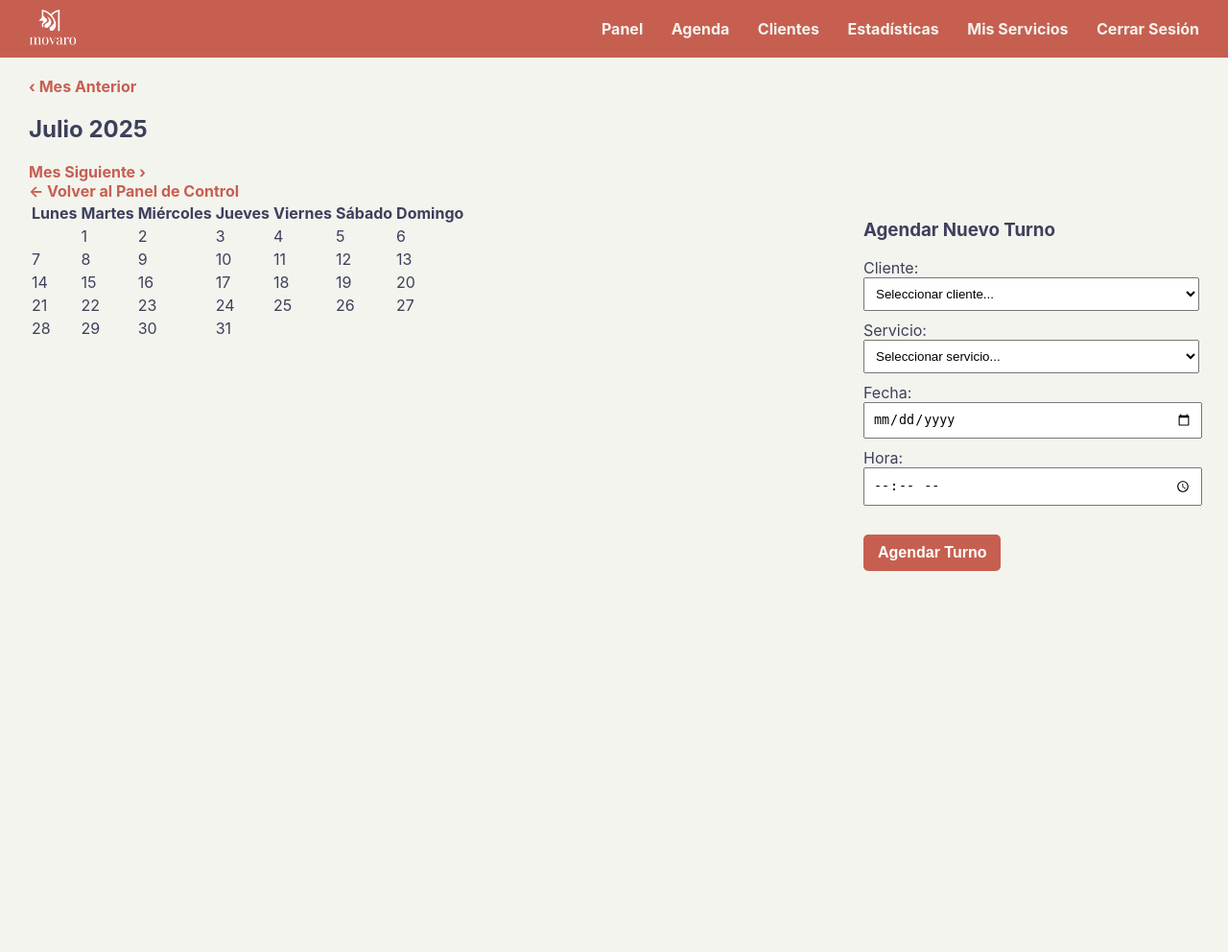
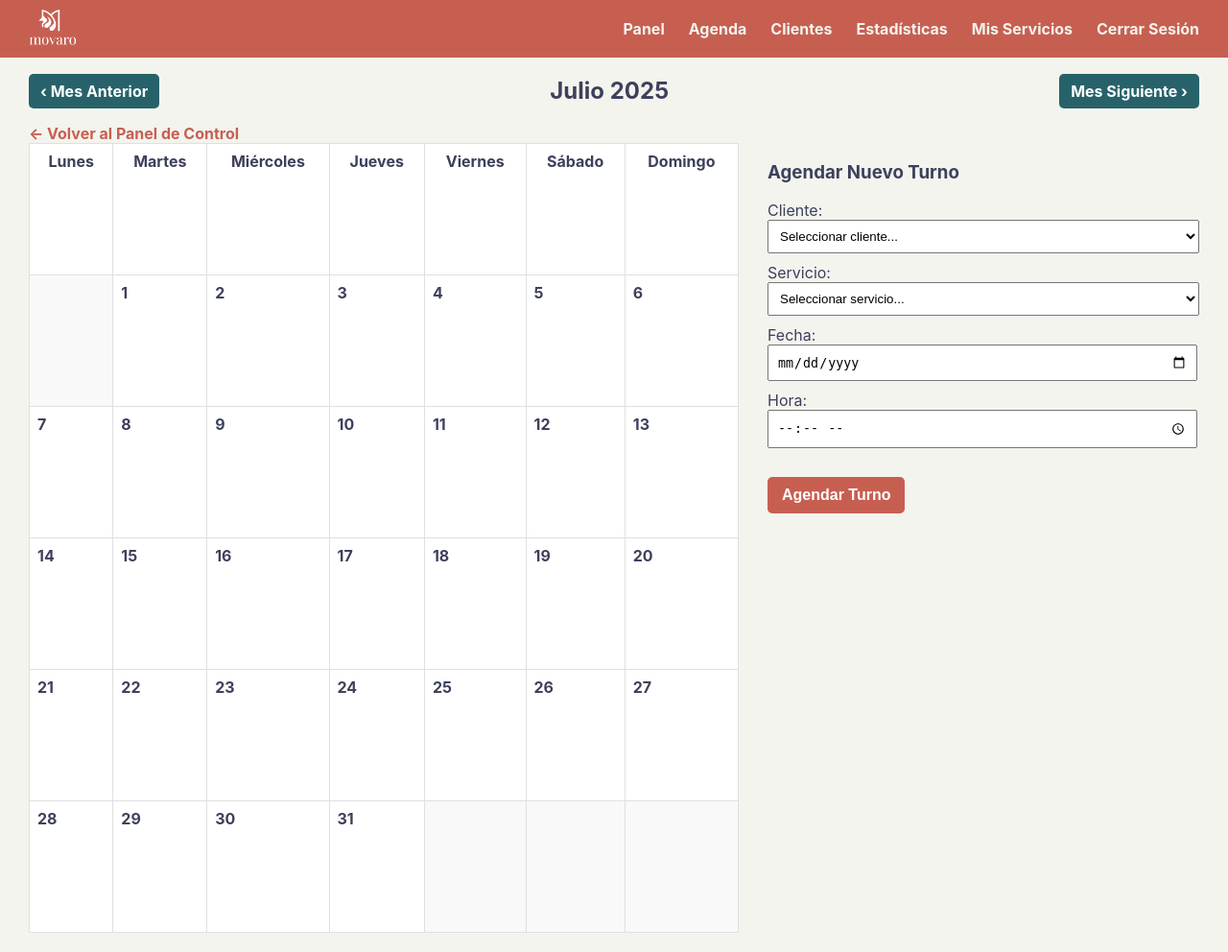
Before and after one commit to SrOtrebor/movaro-app, a Flask app: page /calendario/2025/7 in a window 1280 px wide. Shown: the whole page at 96% size. Before the commit the page ends 595 px from the top, so only its background shows below. Run offline with Flask 3, Linux system fonts and the light colour scheme; a user stored in the database is signed in; data comes from the database, SQL or seed files in the repository.

Commit message:
Version arreglada

```diff
--- a/static/style.css
+++ b/static/style.css
@@ -1,8 +1,9 @@
 /* --- Paleta de Colores "movaro" --- */
 :root {
     --color-primario: #C75F51;
+    --color-secundario: #27626A;
+    --color-texto: #3d405b;
     --color-fondo: #F3F4EE;
-    --color-texto: #3d405b;
     --color-blanco: #FFFFFF;
     --color-borde-suave: #e0e0e0;
 }
@@ -43,8 +44,11 @@ hr { border: none; border-top: 1px solid var(--color-borde-suave); margin: 25px
     justify-content: space-between;
 }
 .navbar .brand a { display: flex; align-items: center; }
+.navbar .links {
+    display: flex; /* Visible en escritorio */
+}
 .navbar .links a {
-    color: var(--color-fondo); /* Texto color blanco hueso */
+    color: var(--color-fondo);
     margin-left: 25px;
     font-weight: bold;
 }
@@ -54,13 +58,73 @@ hr { border: none; border-top: 1px solid var(--color-borde-suave); margin: 25px
     color: var(--color-fondo); font-size: 2.5em; cursor: pointer;
 }
 
-/* --- Layouts de Columnas (Desktop) --- */
-.layout-container, .calendario-container { display: flex; flex-direction: row; gap: 30px; }
-.layout-col-principal, .calendario-tabla-wrapper { flex: 1; }
-.layout-col-lateral { width: 450px; flex-shrink: 0; }
-.formulario-turno { width: 350px; flex-shrink: 0; }
+/* --- Alertas y Mensajes Flash --- */
+.alerta {
+    padding: 15px;
+    border-radius: 8px;
+    margin-bottom: 15px;
+    border: 1px solid transparent;
+}
+.flash-success { background-color: #d4edda; color: #155724; border-color: #c3e6cb; }
+.flash-error { background-color: #f8d7da; color: #721c24; border-color: #f5c6cb; }
+.alerta-turno { background-color: #cce5ff; color: #004085; border-color: #b8daff; }
+.alerta-cumple { background-color: #fff3cd; color: #856404; border-color: #ffeeba; }
+.alerta-inactivo { background-color: #f8d7da; color: #721c24; border-color: #f5c6cb; }
+.alerta-vencimiento { background-color: #fff3cd; color: #856404; border-color: #ffeeba; }
+.alerta h3 { margin-top: 0; }
+.alerta ul { padding-left: 20px; margin: 0; }
 
-/* --- Página de Login --- */
+/* --- Layouts de Columnas --- */
+.layout-container, .calendario-container, .servicios-container {
+    display: flex;
+    flex-direction: row;
+    gap: 30px;
+}
+.layout-col-principal, .calendario-tabla-wrapper, .columna-servicios { flex: 1; min-width: 0; }
+.layout-col-lateral, .formulario-turno, .columna-formulario { width: 450px; flex-shrink: 0; }
+
+/* --- Calendario Grande (Agenda) --- */
+.calendario-header { display: flex; justify-content: space-between; align-items: center; margin-bottom: 20px; }
+.calendario-header h2 { margin: 0; }
+.calendario-nav a {
+    background-color: var(--color-secundario);
+    color: var(--color-blanco);
+    padding: 8px 12px;
+    font-weight: bold;
+    text-decoration: none;
+    border-radius: 5px;
+}
+.calendario-tabla { width: 100%; border-collapse: collapse; background-color: var(--color-blanco); }
+.calendario-tabla th, .calendario-tabla td { padding: 8px; text-align: left; vertical-align: top; height: 120px; border: 1px solid var(--color-borde-suave); }
+.calendario-tabla th { text-align: center; }
+.dia-numero { font-weight: bold; }
+.dia-otro-mes { background-color: #f9f9f9; }
+.dia-ocupado { background-color: #fcebe8; }
+.turnos-lista { font-size: 0.8em; margin-top: 5px; padding-left: 5px; list-style-type: none; margin-left: 0; }
+.turnos-lista li { background-color: var(--color-primario); color: var(--color-blanco); padding: 2px 5px; border-radius: 3px; margin-bottom: 3px; white-space: nowrap; overflow: hidden; text-overflow: ellipsis; }
+.celda-dia { cursor: pointer; }
+.celda-dia:hover { background-color: #e9ecef; }
+
+/* --- Mini Calendario (Panel de Control) --- */
+.mini-calendario {
+    width: 100%;
+    border-collapse: collapse;
+    font-size: 0.9em;
+    background-color: var(--color-blanco);
+}
+.mini-calendario th, .mini-calendario td {
+    padding: 8px;
+    text-align: center;
+    height: 45px;
+    border: 1px solid var(--color-borde-suave);
+}
+
+/* --- Otros Componentes --- */
+.stats-table { width: 100%; border-collapse: collapse; }
+.stats-table th, .stats-table td { text-align: left; padding: 12px; border-bottom: 1px solid var(--color-borde-suave); }
+.stats-table tbody tr { background-color: var(--color-blanco); }
+.stats-table tbody tr:hover { background-color: #fafafa; }
+.boton-eliminar { background-color: #e74c3c; }
 .login-container { text-align: center; padding-top: 40px; }
 .login-logo { width: 150px; height: auto; margin-bottom: 25px; }
 .formulario-login {
@@ -75,32 +139,35 @@ hr { border: none; border-top: 1px solid var(--color-borde-suave); margin: 25px
 }
 .formulario-login button { width: 100%; }
 
-/* --- CÓDIGO RESPONSIVO (MÓVIL) --- */
+/* --- CÓDIGO RESPONSIVO --- */
 @media (max-width: 900px) {
     .navbar .links {
-        display: none; /* Ocultamos los links por defecto */
+        display: none;
+        order: 3;
+        width: 100%;
         flex-direction: column;
-        width: 100%;
         text-align: center;
         gap: 20px;
         padding: 20px 0;
-        background-color: var(--color-primario); /* Fondo para el menú desplegable */
-        order: 3; /* Se posiciona debajo */
+        background-color: var(--color-primario);
     }
     .navbar .links.active {
-        display: flex; /* Mostramos el menú al hacer clic */
+        display: flex;
     }
     .navbar .hamburger {
-        display: block; /* Mostramos el botón hamburguesa */
+        display: block;
+        order: 2;
+    }
+    .navbar .brand {
+        order: 1;
     }
     .layout-container, .calendario-container {
         flex-direction: column;
     }
-    .layout-col-lateral, .formulario-turno {
+    .layout-col-lateral, .formulario-turno, .calendario-tabla-wrapper {
         width: 100%;
         margin-top: 30px;
     }
-    /* Arreglo para el login en celular */
     .formulario-login {
         padding: 20px;
         width: 90%;
```
